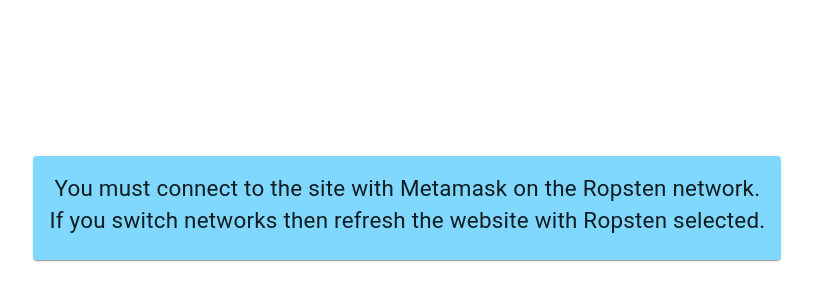
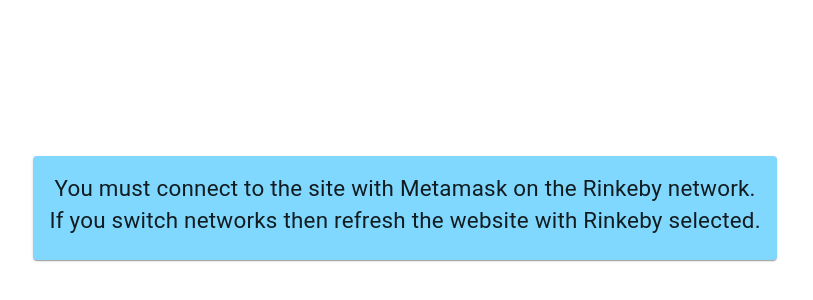
Before and after one commit to degenicus/blockchain-developer-bootcamp-final-project, a React (Create React App) app: page / in a window 1280 px wide. Shown: the part 84-384 px from the top of the page, without its empty margins (325-1138 px from the left). Built offline with nearby package versions, Linux system fonts and the light colour scheme.

Commit message:
Changed metamask text from Ropsten to Rinkeby

```diff
--- a/src/components/MetamaskInfo.js
+++ b/src/components/MetamaskInfo.js
@@ -21,9 +21,9 @@
     >
       <CardContent>
         <Typography variant="body2" theme={theme}>
-          You must connect to the site with Metamask on the Ropsten network.
+          You must connect to the site with Metamask on the Rinkeby network.
           <br />
-          If you switch networks then refresh the website with Ropsten selected.
+          If you switch networks then refresh the website with Rinkeby selected.
         </Typography>
       </CardContent>
     </Card>
```
